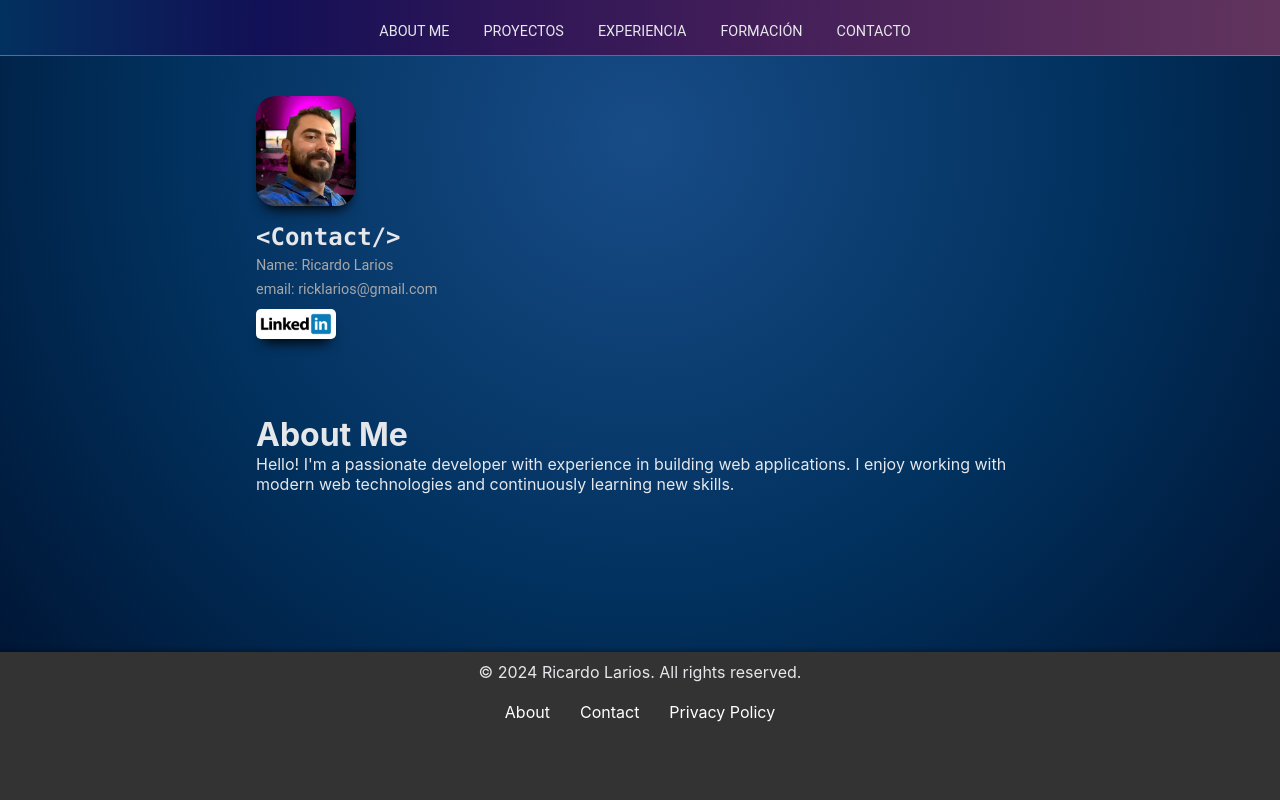
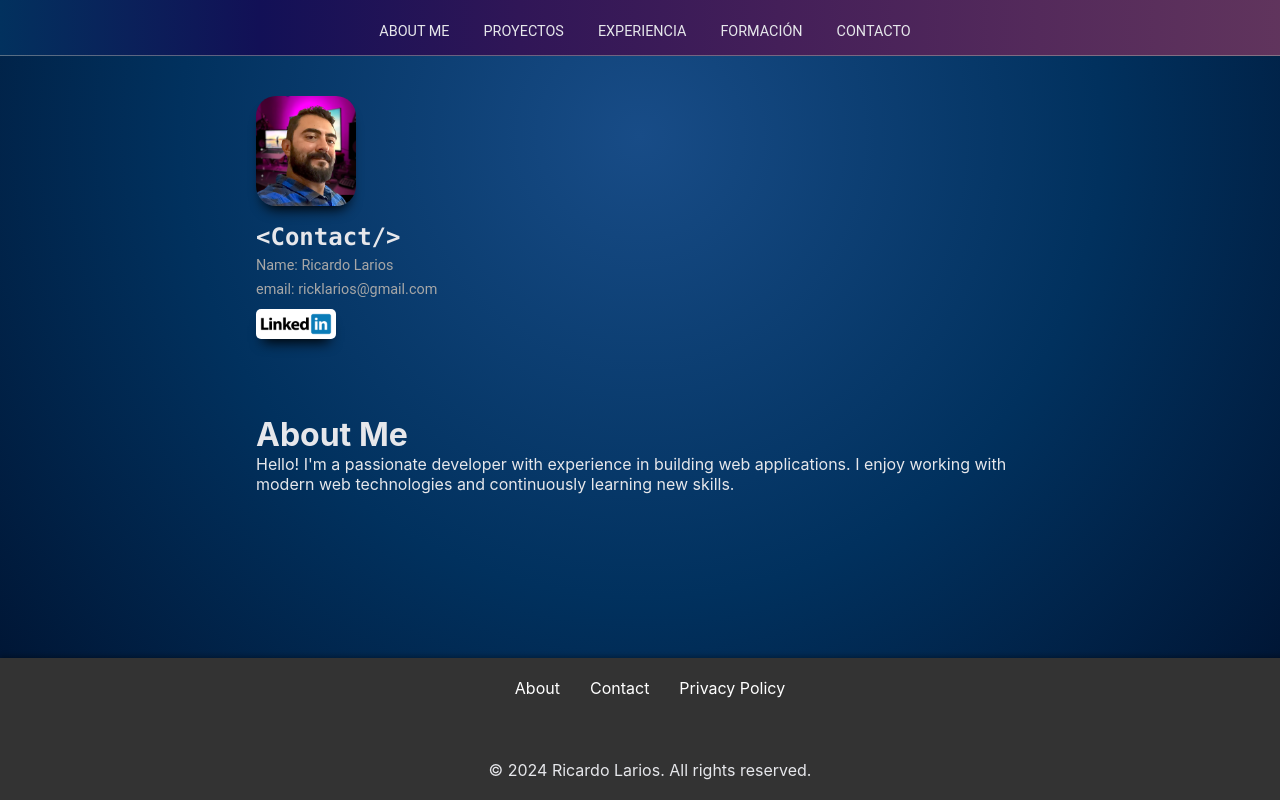
Before and after one commit to ricklarios/web-portafolio, a React (Create React App) app: page / in a window 1280 px wide. Built offline with nearby package versions, Linux system fonts and the light colour scheme.

Commit message:
Update footer content and styling

```diff
--- a/src/components/Footer.jsx
+++ b/src/components/Footer.jsx
@@ -5,7 +5,6 @@ const Footer = () => {
   return (
     <footer className="footer">
       <div className="footer-content">
-        <p>&copy; 2024 Ricardo Larios. All rights reserved.</p>
         <ul className="footer-links">
           <li>
             <a href="/about">About</a>
@@ -17,6 +16,7 @@ const Footer = () => {
             <a href="/privacy">Privacy Policy</a>
           </li>
         </ul>
+        <p>&copy; 2024 Ricardo Larios. All rights reserved.</p>
       </div>
     </footer>
   );
--- a/src/styles/components/footer.css
+++ b/src/styles/components/footer.css
@@ -4,10 +4,10 @@
     position: absolute;
     bottom: 0;
     width: 100%;
-    height: 10vw;
+    height: 8vw;
     background-color: #333;
     text-align: center;
-    padding: 10px 0;
+    padding: 20px 10px;
     box-shadow: 0 -2px 5px rgba(0, 0, 0, 0.3);
 }
 
@@ -22,6 +22,7 @@
 }
 
 .footer-content {
+    height: 100%;
     display: flex;
     flex-direction: column;
     gap: 20px;
```
